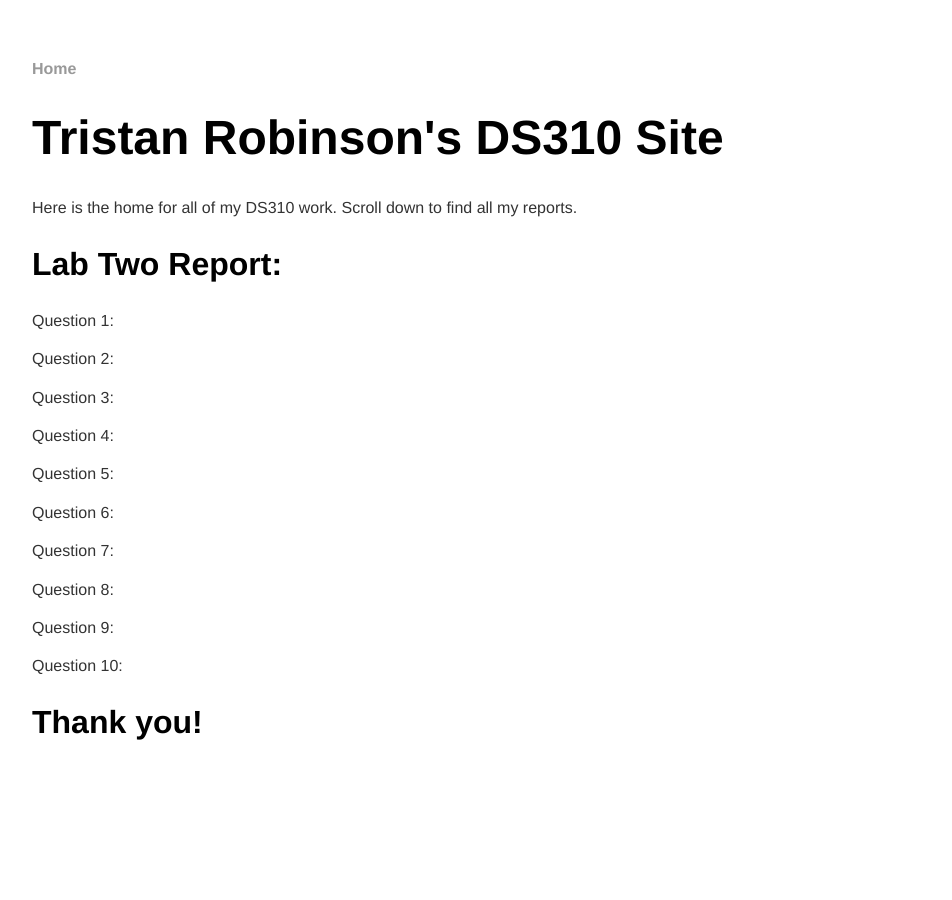
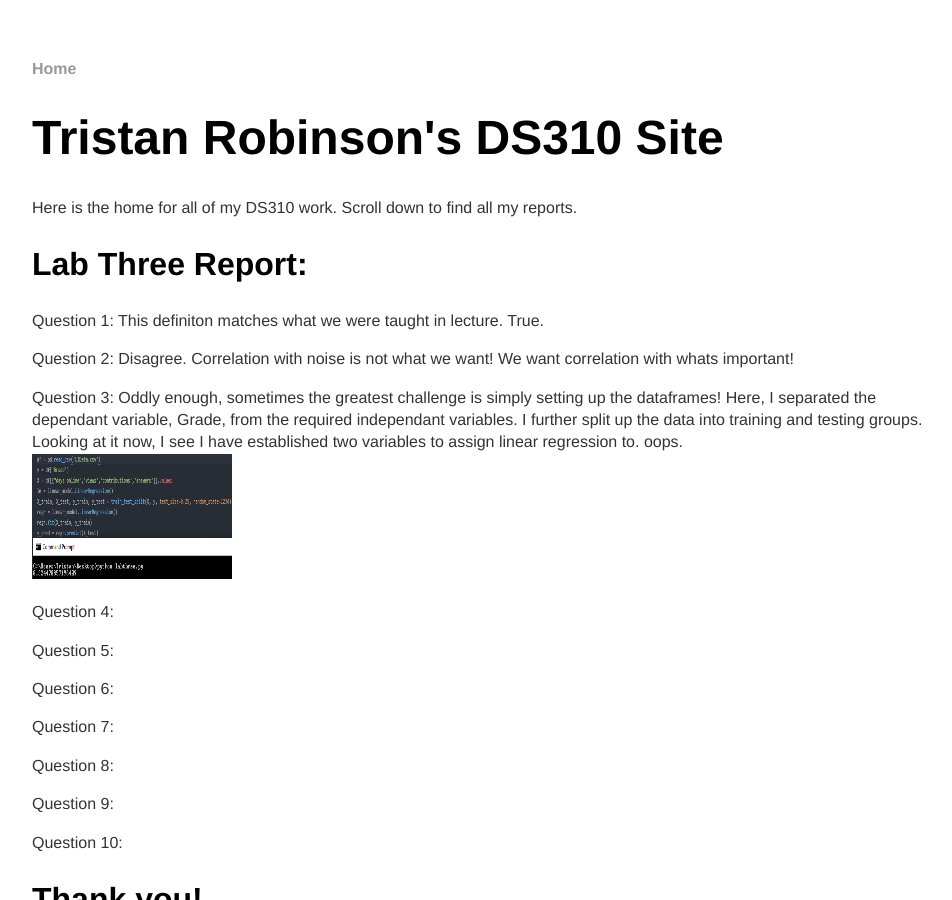
Before and after one commit to tlrob/tlrob.github.io, a Jekyll site: the page built from index.html, in a window 1280 px wide and 900 px high. Shown: the whole window, without its empty margins (160-1112 px from the left). Built offline with Jekyll 4.4.1, drawn with Linux system fonts in a browser that asks for light colours.

Commit message:
Update index.html

```diff
--- a/index.html
+++ b/index.html
@@ -5,10 +5,10 @@ title: tlrob's site
 <div class="blurb">
 	<h1>Tristan Robinson's DS310 Site</h1>
 	<p>Here is the home for all of my DS310 work. Scroll down to find all my reports.</p>
-	<h2>Lab Two Report:</h2>
-	<p>Question 1: </p>
-	<p>Question 2: </p>
-	<p>Question 3: </p>
+	<h2>Lab Three Report:</h2>
+	<p>Question 1: This definiton matches what we were taught in lecture. True.</p>
+	<p>Question 2: Disagree. Correlation with noise is not what we want! We want correlation with whats important!</p>
+	<p>Question 3: Oddly enough, sometimes the greatest challenge is simply setting up the dataframes! Here, I separated the dependant variable, Grade, from the required independant variables. I further split up the data into training and testing groups. Looking at it now, I see I have established two variables to assign linear regression to. oops. <br> <img src="l3q3.png" alt="q3_r" width="200" height="125"><br></p>
 	<p>Question 4: </p>
 	<p>Question 5: </p>
 	<p>Question 6: </p>
```
